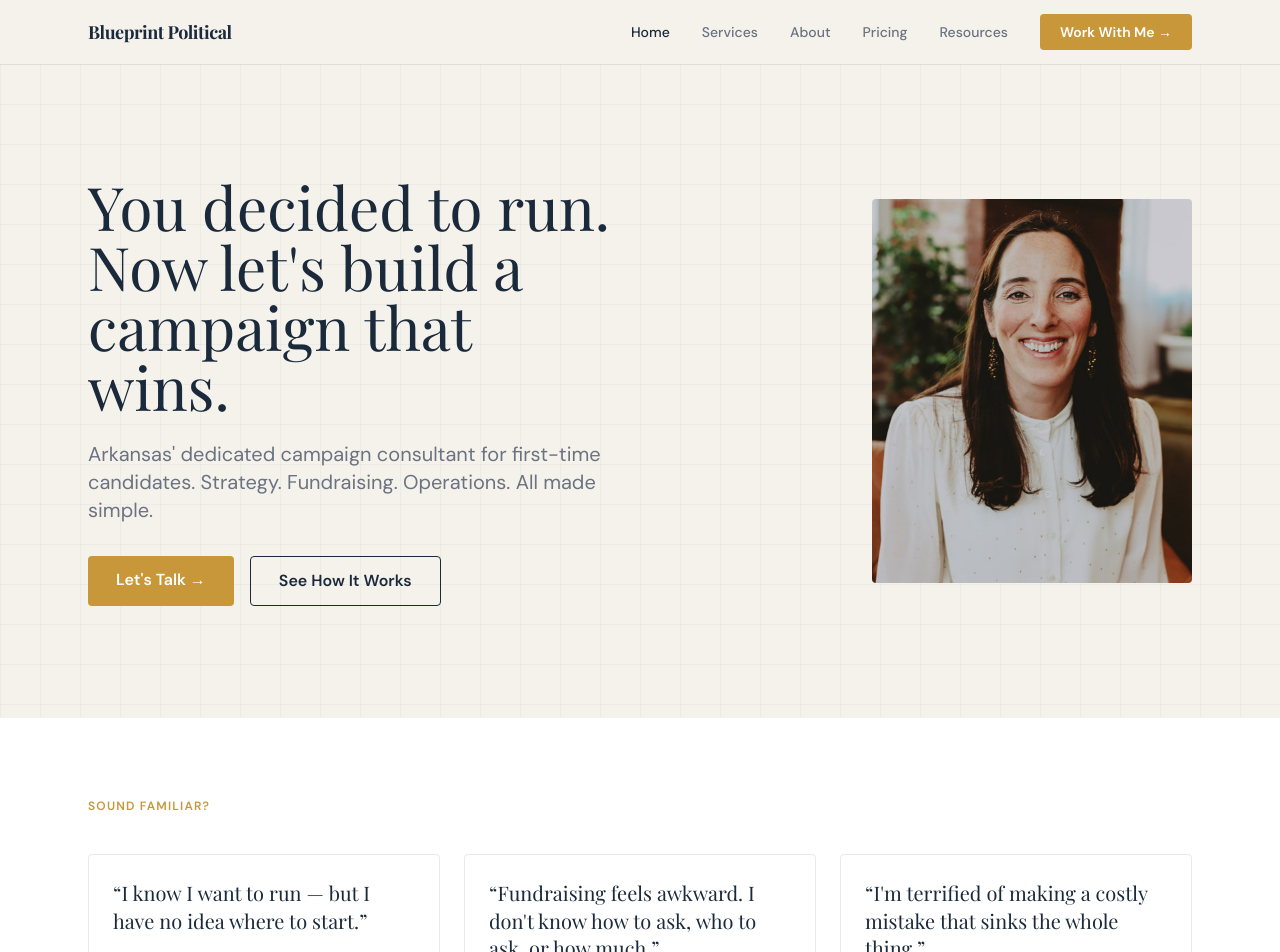
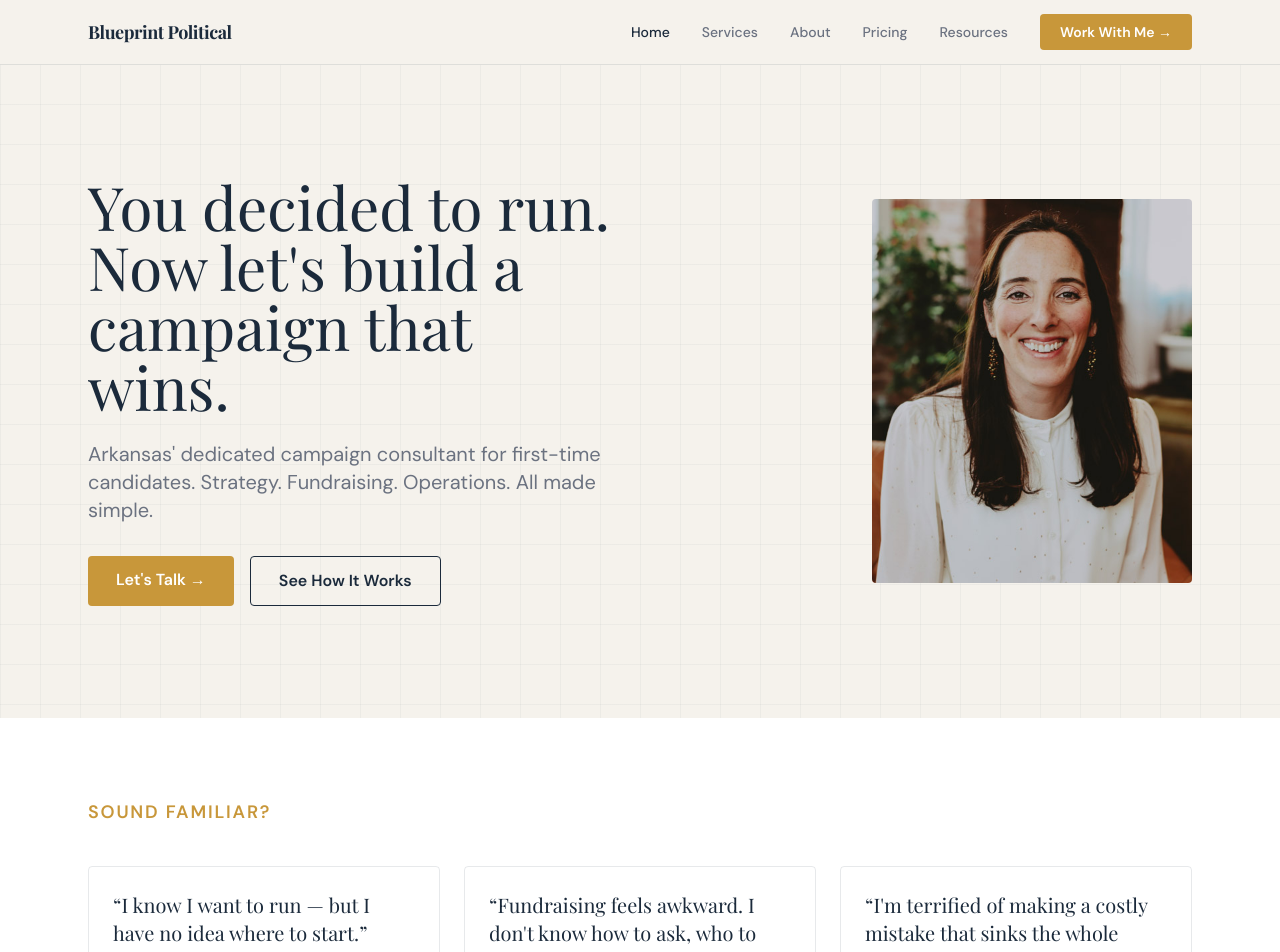
Before and after one commit to jasonpvella/campaign_business, a Next.js app in the folder blueprint-political/: page / in a window 1280 px wide. Shown: the top 952 px of the page. Built offline with nearby package versions, Linux system fonts and the light colour scheme; a web font is replaced by a local one.

Commit message:
chore: save project 2026-04-19

```diff
--- a/blueprint-political/src/app/globals.css
+++ b/blueprint-political/src/app/globals.css
@@ -21,6 +21,6 @@ body {
   }
 
   .label-tag {
-    @apply text-amber text-xs font-sans font-semibold tracking-widest uppercase;
+    @apply text-amber text-lg font-sans font-semibold tracking-widest uppercase;
   }
 }
```
Also changed, not shown: 1 other file (tests, documents, lock files or other folders).
